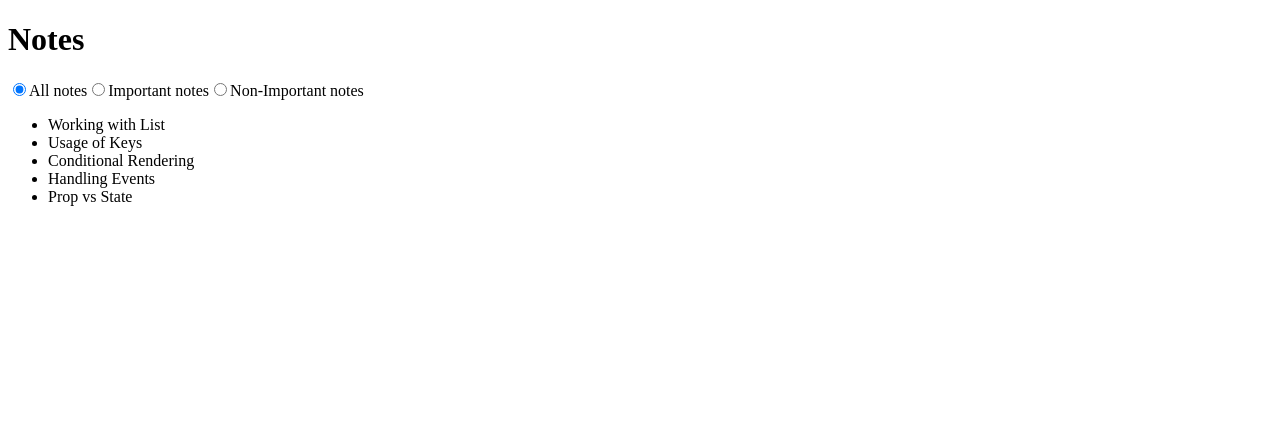
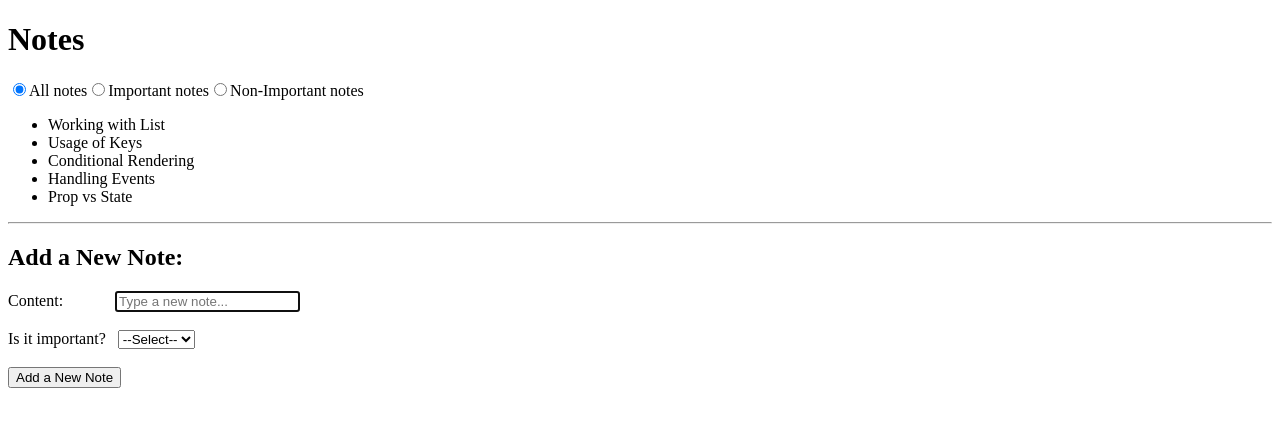
Before and after one commit to Seenu1702/myprofile, a React (Vite) app: page / in a window 1280 px wide. Shown: the top 426 px of the page. Built offline with nearby package versions, Linux system fonts and the light colour scheme.

Commit message:
Read -- CRUD with React

```diff
--- a/src/App.jsx
+++ b/src/App.jsx
@@ -1,7 +1,7 @@
 /* eslint-disable no-unused-vars */
 /* eslint-disable react/prop-types */
 /* eslint-disable react-hooks/exhaustive-deps */
-import React, { useEffect, useState } from 'react';
+import React, { useEffect, useRef, useState } from 'react';
 import { Link } from 'react-router-dom';
 
 function App(props) {
@@ -13,6 +13,9 @@ function App(props) {
   const [notes, setNotes] = useState(props.notes);
   const [showStatus, setShowStatus] = useState('all');
 
+  const [newNoteContent, setNewNoteContent] = useState('');
+  const [newNoteImportant, setNewNoteImportant] = useState('');
+
   // get the data
   // useEffect(() => {
   //   setNotes(props.notes);
@@ -22,6 +25,12 @@ function App(props) {
     setShowStatus(event.target.value);
     // console.log(event.target.value);
   }
+
+  const useNewNoteContentRef = useRef(null);
+
+  useEffect(() => {
+    useNewNoteContentRef.current.focus();
+  },[])
 
   let filterdNotes = (notes, showStatus) => {
     switch(showStatus){
@@ -35,6 +44,23 @@ function App(props) {
   }
 
   const notesFiltered = filterdNotes(notes, showStatus);
+
+
+
+  const addNote = (event) => {
+    event.preventDefault();
+    // console.log(newNoteContent, newNoteImportant);
+
+    let newNoteObject = {
+      id: notes.length+1,
+      content: newNoteContent,
+      important: newNoteImportant === 'true',
+    }
+
+    setNotes(notes.concat(newNoteObject));
+    setNewNoteContent('')
+    setNewNoteImportant('');
+  }
 
 
   return (
@@ -76,6 +102,36 @@ function App(props) {
             <li key={note.id}>{note.content}</li>)
         }
       </ul>
+      <hr />
+      <h2>Add a New Note:</h2>
+      <form onSubmit={addNote}>
+        <label>
+          Content: &nbsp;&nbsp;&nbsp;&nbsp;&nbsp;&nbsp;&nbsp;&nbsp;&nbsp;&nbsp;&nbsp;&nbsp;
+          <input
+            type="text"
+            placeholder='Type a new note...'
+            onChange={(e) => setNewNoteContent(e.target.value)}
+            value={newNoteContent}
+            ref={useNewNoteContentRef}
+            required />
+        </label>
+        <br /><br />
+        <label>
+          Is it important? &nbsp;&nbsp;
+          <select
+            onChange={(e) => setNewNoteImportant(e.target.value)}
+            value={newNoteImportant}
+            required
+          >
+            <option>--Select--</option>
+            <option value='true'>True</option>
+            <option value='false'>False</option>
+          </select>
+        </label>
+        <br /><br />
+        <button type='submit'>Add a New Note</button>
+      </form>
+
     </div>
   )
 }
```
